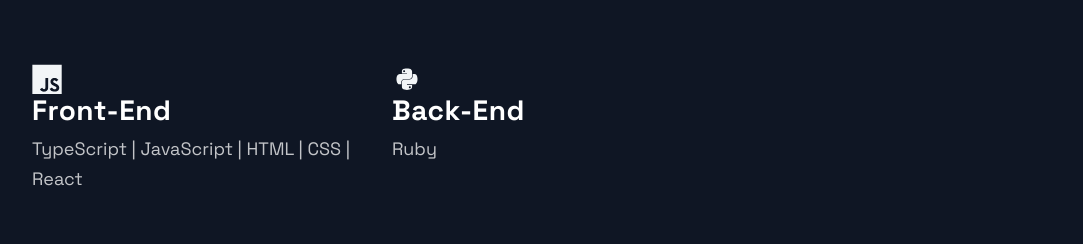
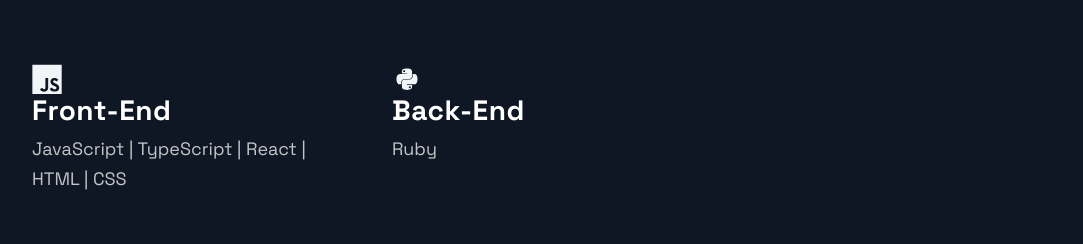
Before and after one commit to shay90210/new-portfolio-dev, a Next.js app: page / in a window 1280 px wide. Shown: the part 2520-2764 px from the top of the page, without its empty margins (88-1171 px from the left). Built offline with nearby package versions, Linux system fonts and the light colour scheme.

Commit message:
updated technologies

```diff
--- a/src/components/Technologies/Technologies.js
+++ b/src/components/Technologies/Technologies.js
@@ -17,7 +17,7 @@
         <ListContainer>
           <ListTitle>Front-End</ListTitle>
           <ListParagraph>
-            TypeScript | JavaScript | HTML | CSS | React
+            JavaScript | TypeScript | React | HTML | CSS
           </ListParagraph>
         </ListContainer>
       </ListItem>
```
